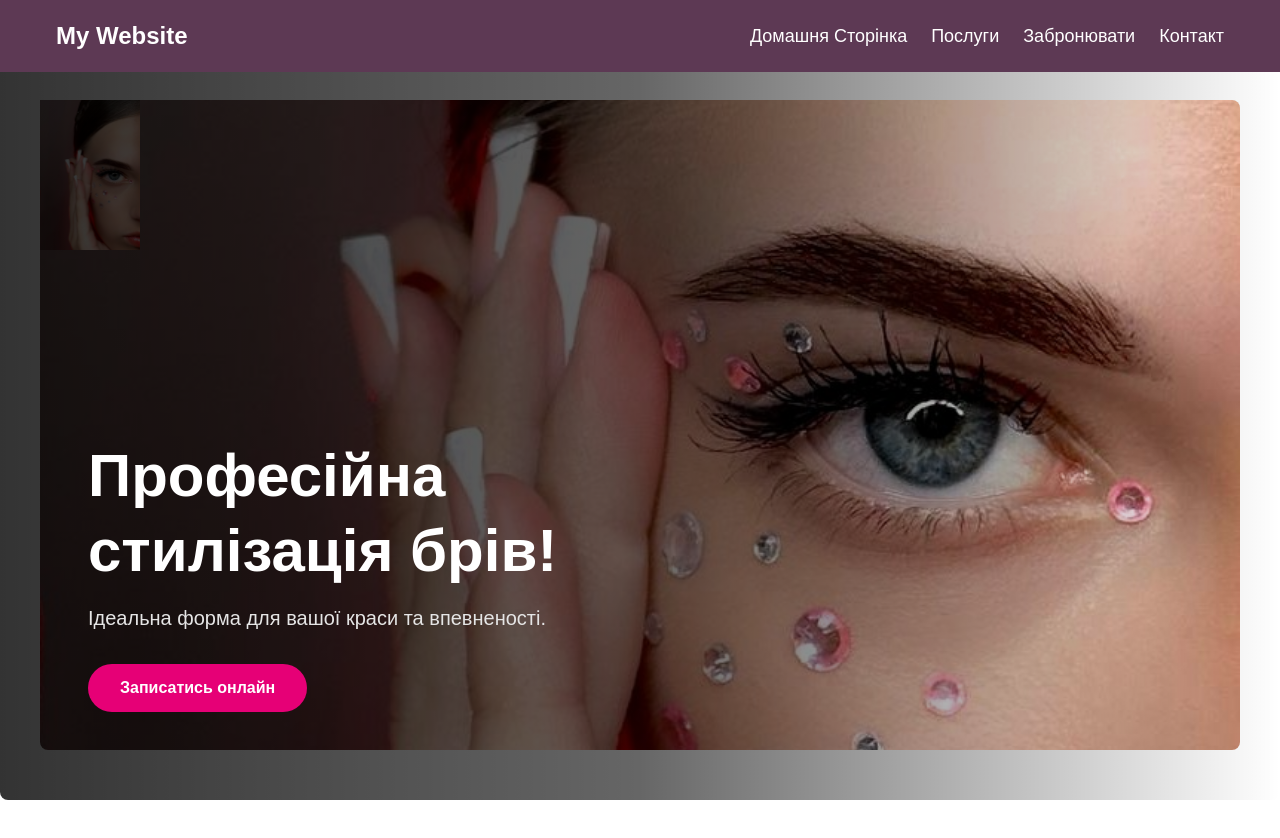
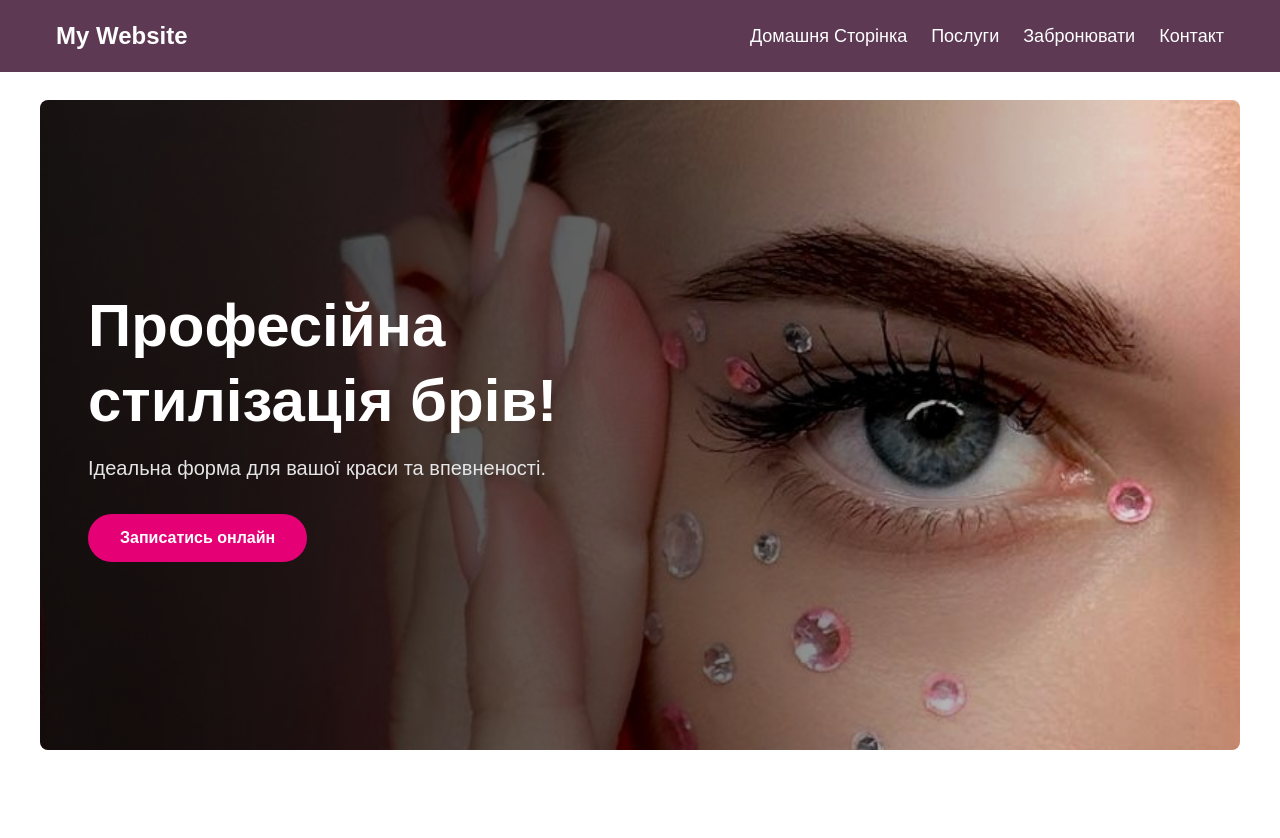
Before and after one commit to kostikroverist/eyebrow-master, a Next.js app: page / in a window 1280 px wide. Shown: the top 838 px of the page. After the commit the page ends 800 px from the top, so only its background shows below. Built offline with nearby package versions, Linux system fonts and the light colour scheme.

Commit message:
bg-fix/image

```diff
--- a/src/components/Herosection.tsx
+++ b/src/components/Herosection.tsx
@@ -1,25 +1,21 @@
-import Image from "next/image";
+import Image from "next/image"; // Don't forget to import Image
 
 const HeroSection = () => {
   return (
-    <section
-      className=" w-full  h-[650px] bg-cover bg-center rounded-lg mt-25"
-      style={{ backgroundImage: "url('/images/hero.jpg')" }}
-    >
-      {/* Temporary image tag for debugging */}
+    <section className="relative w-full h-[650px] rounded-lg mt-25 overflow-hidden">
       <Image
         src="/images/hero.jpg"
-        alt="Hero Debug"
-        width={100}
-        height={100}
-        style={{ display: "block", maxWidth: "100px" }}
+        alt="Професійна стилізація брів"
+        layout="fill"
+        objectFit="cover"
+        quality={90}
+        priority
       />
-
       <div className="absolute inset-0 bg-gradient-to-r from-black/80 via-black/60 to-transparent rounded-lg" />
 
-      <div className="relative z-00 h-full flex flex-col justify-center p-6 sm:p-12 md:w-3/4 lg:w-3/5">
+      <div className="relative z-10 h-full flex flex-col justify-center p-6 sm:p-12 md:w-3/4 lg:w-3/5">
         <div className="text-white">
-          <h1 className="z-0 font-extrabold text-4xl sm:text-5xl md:text-6xl text-balance leading-tight">
+          <h1 className="font-extrabold text-4xl sm:text-5xl md:text-6xl text-balance leading-tight">
             Професійна стилізація брів!
           </h1>
           <p className="mt-4 text-lg md:text-xl text-neutral-200 max-w-lg">
```
